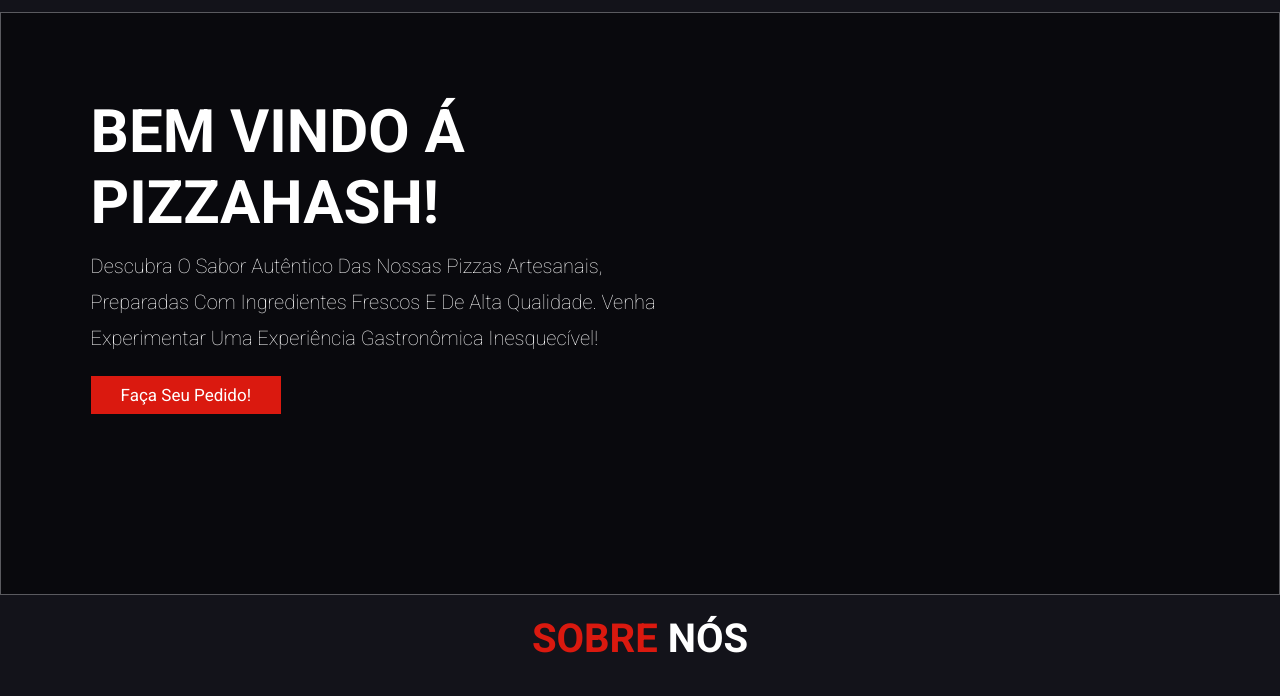
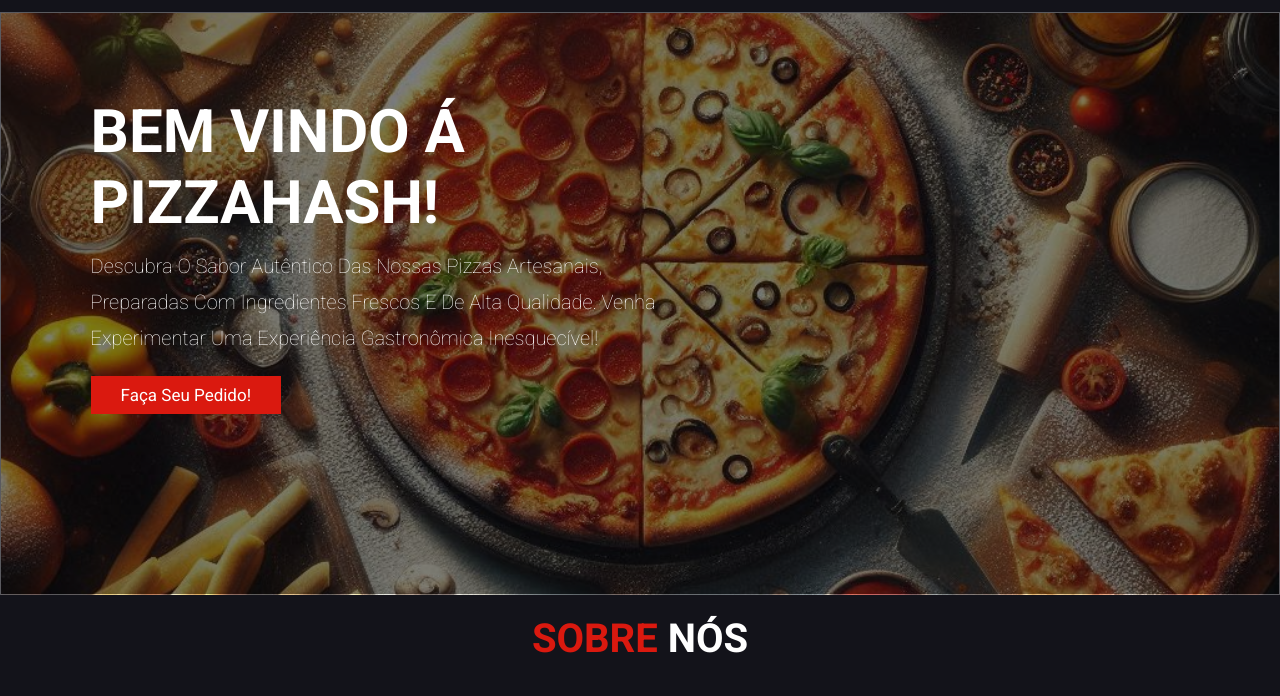
Before and after one commit to jonatasjs-dev/pizza-hash, a plain HTML site: page index.html in a window 1280 px wide. Shown: the part 85-781 px from the top of the page. Drawn offline with nearby package versions, Linux system fonts and the light colour scheme; the site is published under a folder, as on GitHub Pages, so addresses that start at the root find nothing.

Commit message:
Ajuste no caminho da imagem de fundo

```diff
--- a/styles.css
+++ b/styles.css
@@ -134,7 +134,7 @@
   min-height: 85vh;
   display: flex;
   align-items: center;
-  background: url(/images/home.jpg) no-repeat;
+  background: url(images/home.jpg) no-repeat;
   background-size: cover;
   background-position: center;
   border: var(--border);
```
